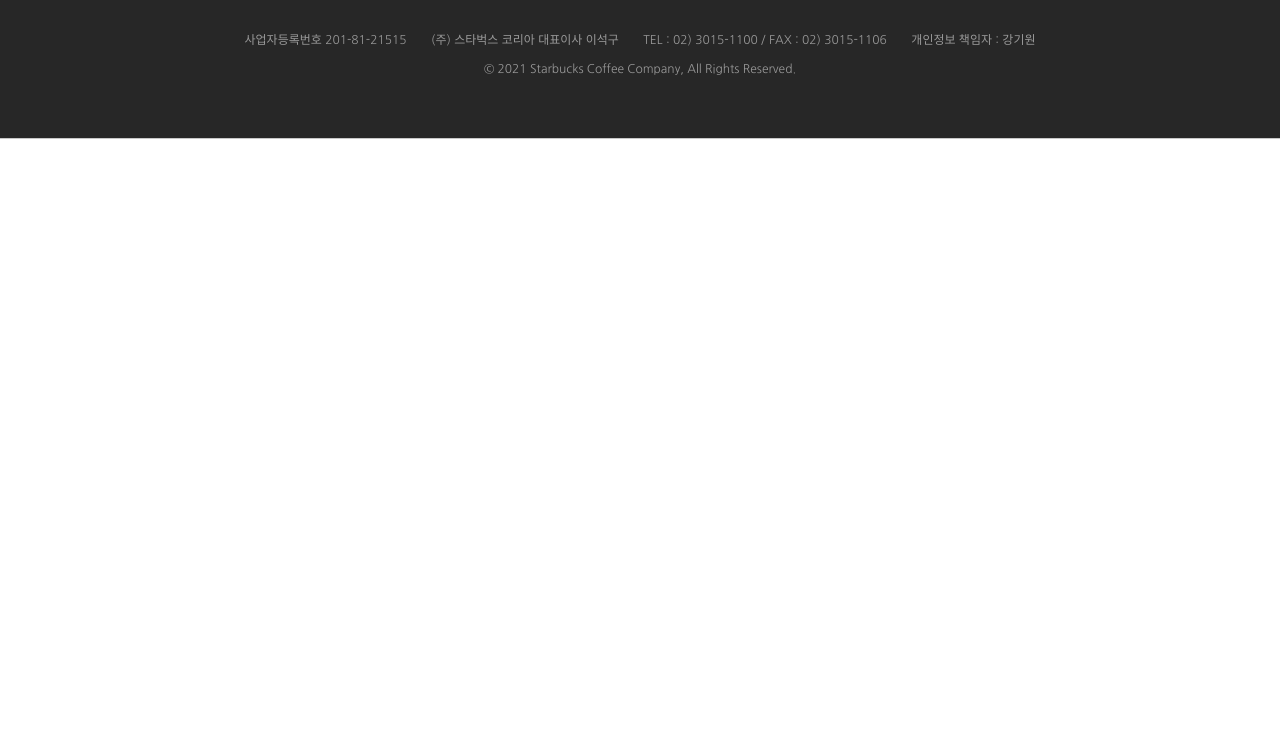
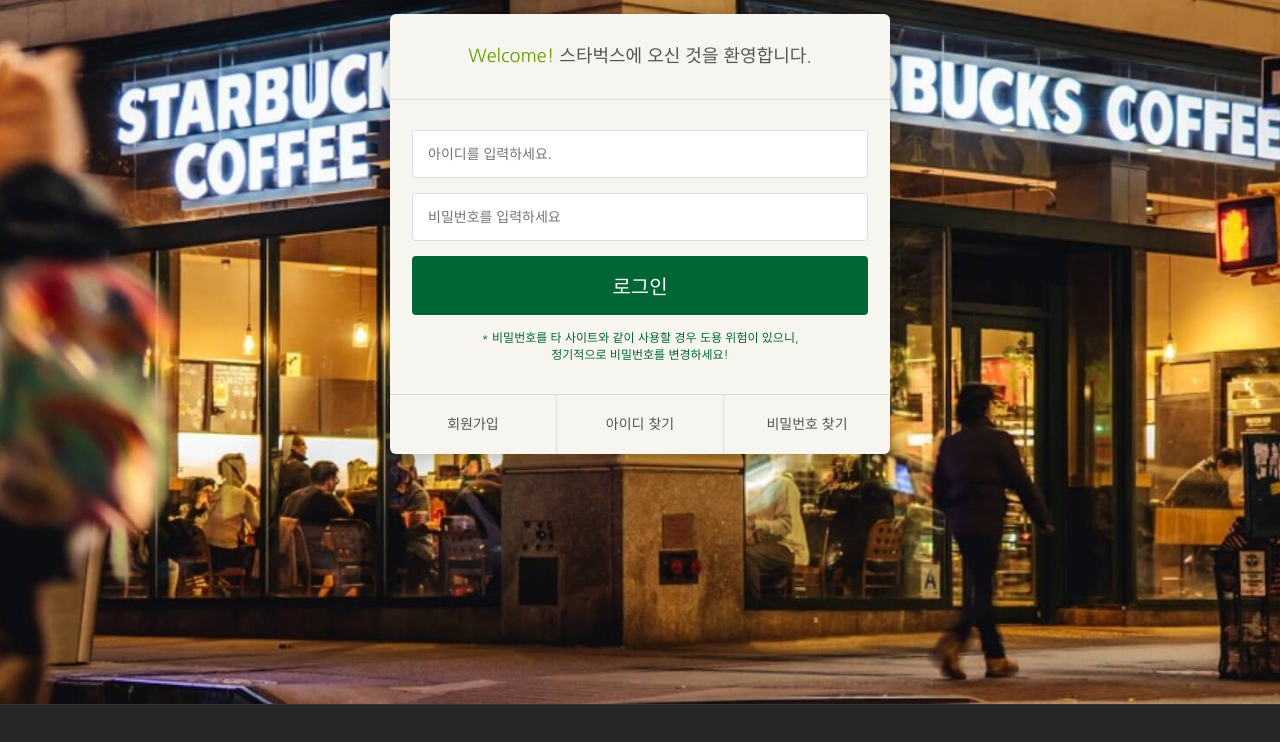
Before and after one commit to yym1623/STARBUCKS, a plain HTML site: page signin/index.html in a window 1280 px wide. Shown: the part 272-1014 px from the top of the page. Before the commit the page ends 800 px from the top, so only its background shows below. Drawn offline with nearby package versions, Linux system fonts and the light colour scheme.

Commit message:
로그인 페이지 완성

```diff
--- a/css/common.css
+++ b/css/common.css
@@ -427,23 +427,3 @@
   /* img - display: block, margin 0 auto; 면 가로너비 없이도 가운대 정렬이 된다, 브라우저가 이미지를 출력하는 가로너비를 알고있다 */
   margin: 30px auto 0;
 }
-
-
-/* top scrool */
-
-#to-top {
-  width: 42px;
-  height: 42px;
-  background-color: #333;
-  color: #fff;
-  border: 2px solid #fff;
-  border-radius: 10px;
-  cursor: pointer;
-  display: flex;
-  justify-content: center;
-  align-items: center;
-  position: fixed;
-  bottom: 30px;
-  right: 30px;
-  z-index: 9;
-}
--- /dev/null
+++ b/css/signin.css
@@ -0,0 +1,91 @@
+.signin {
+  margin-top: 120px;
+  padding: 100px 0 250px;
+  background-image: url("../images/signin_bg.jpg");
+  background-repeat: no-repeat;
+  background-position: center;
+  background-attachment: fixed;
+  background-size: cover;
+}
+
+.signin h1 {
+  color: #fff;
+  font-size: 30px;
+  font-weight: bolder;
+  text-align: center;
+  margin-bottom: 24px;
+}
+
+.signin .signin__card {
+  width: 500px;
+  margin: auto;
+  border-radius: 6px;
+  background-color: #F6F5F0;
+  color: #555;
+  box-shadow: 2px 2px 20px rgba(0,0,0, .3);
+}
+
+.signin .signin__card h2 {
+  padding: 30px;
+  font-size: 18px;
+  text-align: center;
+  border-bottom: 1px solid #ddd;
+}
+
+.signin .signin__card h2 strong {
+  color: #669900;
+}
+
+.signin .signin__card form {
+  padding: 30px 22px;
+}
+
+.signin .signin__card form input {
+  width: 100%;
+  margin-bottom: 15px;
+  padding: 15px;
+  border: 1px solid #ddd;
+  border-radius: 4px;
+  outline: none;
+  box-sizing: border-box;
+  font-size: 14px;
+}
+
+/* 속성 선택자 */
+.signin .signin__card form [type="submit"] {
+  background-color: #006633;
+  border: none;
+  color: #fff;
+  font-size: 20px;
+  cursor: pointer;
+}
+
+.signin .signin__card form p {
+  font-size: 12px;
+  color: #006633;
+  text-align: center;
+}
+
+.signin .signin__card .actions {
+  display: flex;
+  border-top: 1px solid #ddd;
+}
+
+.signin .signin__card .actions a {
+  flex-grow: 1;
+  flex-basis: 0;
+  /* flex: 1; */
+  text-align: center;
+  padding: 20px;
+  color: #555;
+  font-size: 14px;
+  border-right: 1px solid #ddd;
+}
+
+.signin .signin__card .actions a:last-child {
+  border-right: none;
+}
+
+.signin .signin__card .actions a:hover {
+  text-decoration: underline;
+}
--- a/signin/index.html
+++ b/signin/index.html
@@ -29,6 +29,7 @@
   <link rel="stylesheet" href="https://fonts.googleapis.com/icon?family=Material+Icons">
   <!-- css -->
   <link rel="stylesheet" href="../css/common.css" />
+  <link rel="stylesheet" href="../css/signin.css" />
   <!-- favicon -->
   <link rel="icon" href="../favicon.png" />
   <!-- title -->
@@ -374,18 +375,35 @@
         </li>
       </ul>
     </div>
-
+  </header>
 
     <!-- Sign in -->
     <section class="signin">
+      <h1>로그인</h1>
+      <div class="signin__card">
+        <h2><strong>Welcome!</strong> 스타벅스에 오신 것을 환영합니다.</h2>
+        <form action="" method="">
+          <input type="text" placeholder="아이디를 입력하세요." />
+          <input type="password" placeholder="비밀번호를 입력하세요" />
+          <input type="submit" value="로그인" />
+          <p>
+            * 비밀번호를 타 사이트와 같이 사용할 경우 도용 위험이 있으니,</br />
+            정기적으로 비밀번호를 변경하세요!
+          </p>
+        </form>
+        <div class="actions">
+          <a href="javascript:void(0)">회원가입</a>
+          <a href="javascript:void(0)">아이디 찾기</a>
+          <a href="javascript:void(0)">비밀번호 찾기</a>
+        </div>
+      </div>
+    </section>
 
-    </section>
 
 
   <!-- footer -->
   <footer>
     <div class="inner">
-
       <ul class="menu">
         <li><a href="javascript:void(0)" class="green">개인정보처리방침</a></li>
         <li><a href="javascript:void(0)">영상정보처리기기 운영관리 방침</a></li>
@@ -412,7 +430,7 @@
         &copy; <span class="this-year"></span> Starbucks Coffee Company, All Rights Reserved.
       </p>
 
-      <!-- <img src="../images/starbucks_logo_only_text.png" alt="only" class="logo" /> -->
+      <img src="../images/starbucks_logo_only_text.png" alt="only" class="logo" />
 
     </div>
   </footer>
```
Also changed, not shown: css/main.css (+17 -0 lines), index.html (+1 -1 lines).
